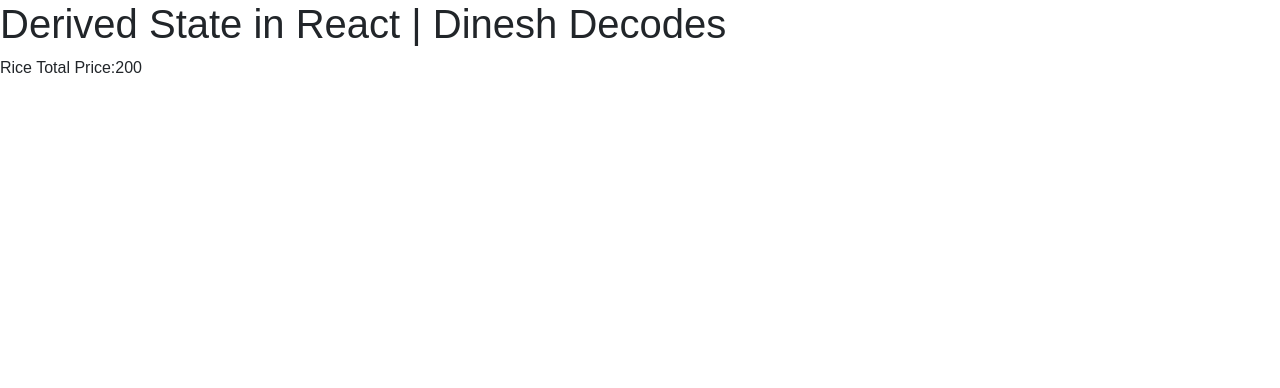
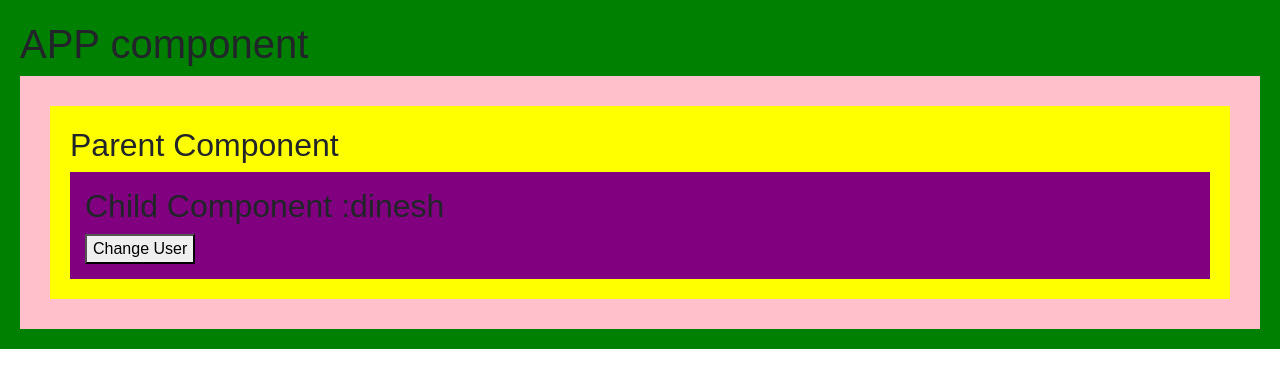
Before and after one commit to dineshctoula/react-Tutorial, a React (Vite) app: page / in a window 1280 px wide. Shown: the top 388 px of the page. Built offline with nearby package versions, Linux system fonts and the light colour scheme; the HTML template or start-up script is replaced by a standard one.

Commit message:
#46. React Context API

```diff
--- a/src/App.jsx
+++ b/src/App.jsx
@@ -1,14 +1,15 @@
-import DerivedState from "./DerivedState";
+import Parent from "./components/Parent";
+import { UserProvider } from "./UserContext";
 
-function App()
-{
+function App(){
   return(
-    <div>
-      <DerivedState riceQuantity={4} price={50}/>
-      {/* yelse chae derivestate lai props haru pass garyo  */}
+    <div style={{backgroundColor:"green", padding:"20px"}}>
+<h1> APP component</h1>
+<UserProvider>
+  <Parent />
+</UserProvider>
+
     </div>
-
   );
-
 }
 export default App;
--- /dev/null
+++ b/src/UserContext.jsx
@@ -0,0 +1,18 @@
+import { createContext, useState } from "react";
+
+export const UserContext = createContext();
+// context lai initialize gareko
+
+export const UserProvider = ({ children }) => {
+    const [user, setUser] = useState("dinesh");
+
+    return (
+        <UserContext.Provider value={{ user, setUser }}>
+            <div style={{ backgroundColor: "pink", padding: "30px" }}>
+                {children}
+            </div>
+        </UserContext.Provider>
+        // provider ley data lai update garera arko ma pathai dinxa
+        // user ra setUser lai child components ley use garna sakxa
+    );
+};
--- /dev/null
+++ b/src/components/Child.jsx
@@ -0,0 +1,13 @@
+import { useContext } from "react";
+import { UserContext } from "../UserContext";
+
+function Child(){
+    const{user, setUser}=useContext(UserContext);
+    return(
+        <div style={{backgroundColor:"purple", padding:"15px"}}>
+<h2> Child Component :{user}</h2>
+<button onClick={() => setUser("Ram")}>Change User</button>
+        </div>
+    );
+}
+export default Child;
--- /dev/null
+++ b/src/components/Parent.jsx
@@ -0,0 +1,12 @@
+import Child from "./Child";
+
+function Parent(){
+    return(
+        <div style={{backgroundColor:"yellow", padding:"20px"}}>
+<h2> Parent Component</h2>
+  <Child />
+        </div>
+
+    );
+}
+export default Parent;
```
